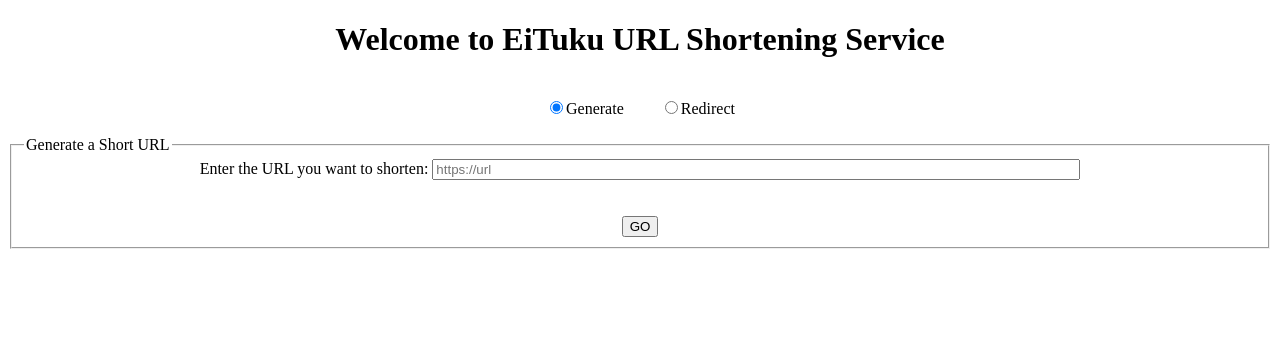
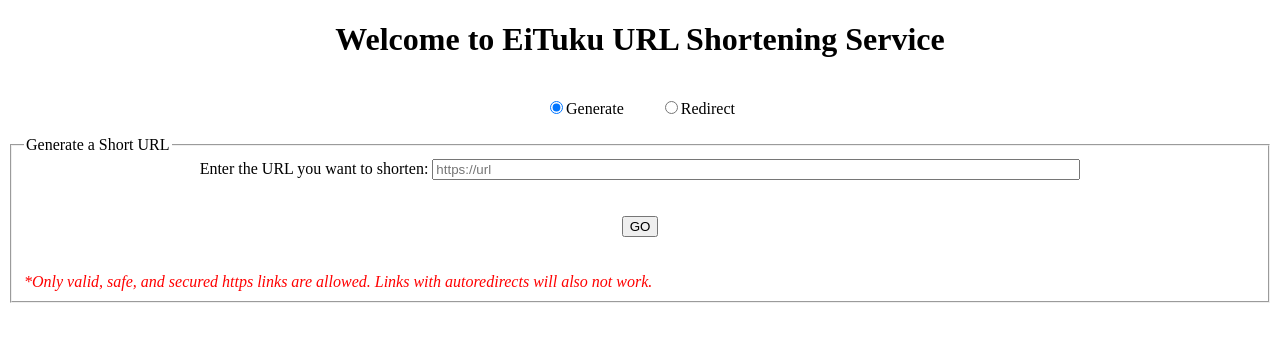
Before and after one commit to Cool-candy/eituku, a Python web app: template myapp/templates/index.html in a window 1280 px wide. Shown: the top 342 px of the page. Run offline with Jinja, Linux system fonts and the light colour scheme; the template is opened without the code that fills it, so the values that code supplies are empty.

Commit message:
Update index.html

```diff
--- a/myapp/templates/index.html
+++ b/myapp/templates/index.html
@@ -21,6 +21,12 @@
 				<span style="color:red" id="url_error"></span>
 				<br><br><br>
 				<input type="button" name="a1" value="GO" onclick="validateGen()">
+
+				<br><br><br>
+				<div style="color:red;float:left;;">
+					<i>*Only valid, safe, and secured https links are allowed. Links with autoredirects will also not work.</i>
+				</div>
+
 				</fieldset>
 				<div id="oput" align="center" style="font-size:120%;line-height:2;letter-spacing:2px;word-spacing:3px;display:none;">
 				The URL you entered is &ldquo;<span id="ipurl"></span>&rdquo;<br>The corresponding shortened URL is &ldquo;<span 							id="opurl"></span>&rdquo;<br>Press the button below to copy the generated URL<br>
```
